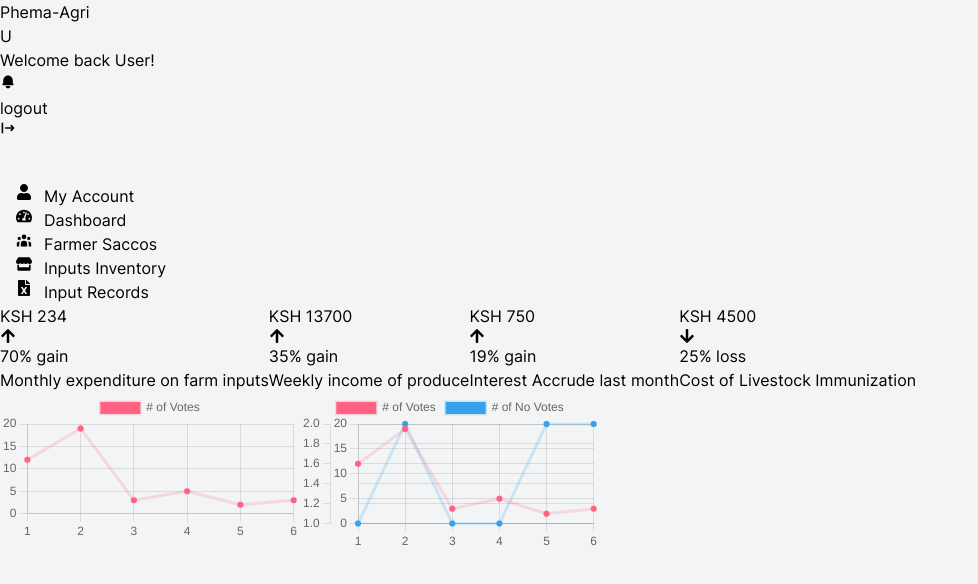
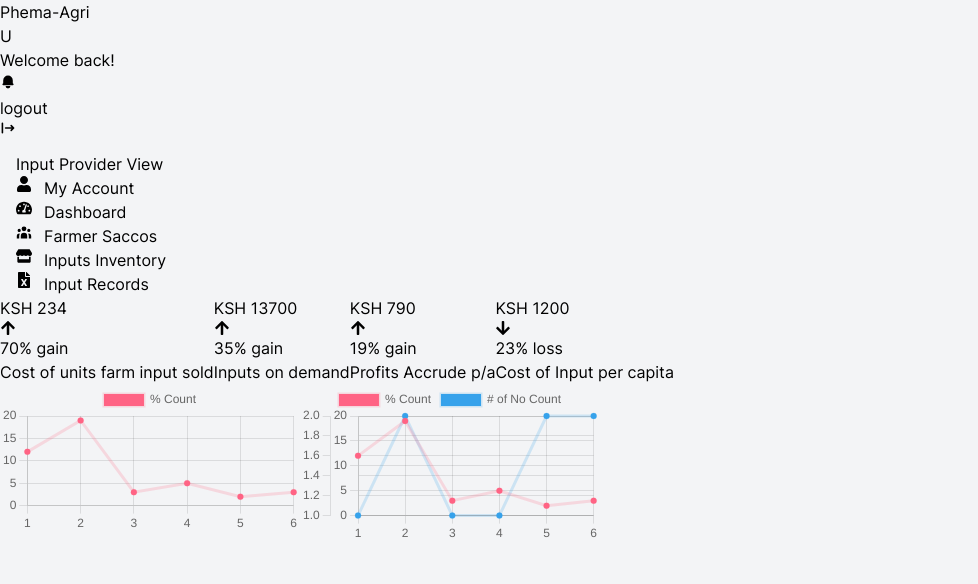
Before and after one commit to ertush/medora-app, a Next.js app: page /InputProvider in a window 1280 px wide. Shown: the top 584 px of the page, without its empty margins (0-978 px from the left). Built offline with nearby package versions, Linux system fonts and the light colour scheme.

Commit message:
Modified Front page

```diff
--- a/components/HeaderTitle.js
+++ b/components/HeaderTitle.js
@@ -1,7 +1,7 @@
 function HeaderTitle() {
     return (
-        <div className="absolute top-[40%] left-[10%] flex-col items-start">
-        <p className="w-[90%] text-4xl font-extrabold text-light-yellow">
+        <div className="absolute top-[40%] left-[10%] md:left-[15%] flex-col items-start">
+        <p className="w-[90%] text-4xl font-extrabold text-dark-green">
           {" "}
           Take Control of your produce today
         </p>
--- a/pages/Farmer.js
+++ b/pages/Farmer.js
@@ -1,22 +1,25 @@
-import {HiBell} from 'react-icons/hi'
-import {useState, useEffect} from 'react'
-import {HiLogout} from 'react-icons/hi'
-import ChartCard from '../components/ChartCard'
-import {FaUser, FaTachometerAlt, FaCog, FaLeaf} from 'react-icons/fa'
-import { barChartData, barChartOptions,groupedBarOptions, groupedBarData } from '../shared/DummyData'
+import { HiBell } from "react-icons/hi";
+import { useState, useEffect } from "react";
+import { HiLogout } from "react-icons/hi";
+import ChartCard from "../components/ChartCard";
+import { FaUser, FaTachometerAlt, FaCog, FaLeaf } from "react-icons/fa";
+import {
+  barChartData,
+  barChartOptions,
+  groupedBarOptions,
+  groupedBarData,
+} from "../shared/DummyData";
 
-import { Bar, } from 'react-chartjs-2';
-import DataCard from '../components/DataCard'
-
+import { Bar } from "react-chartjs-2";
+import DataCard from "../components/DataCard";
 
 function Farmer() {
-
-    const [user, _] = useState('User')
-    const [selected, setSelected] = useState(2)
+  const [user, _] = useState("User");
+  const [selected, setSelected] = useState(2);
 
   const handleSelect = (e) => {
-        setSelected(e.selected)
-      }
+    setSelected(e.selected);
+  };
 
   return (
     <div>
@@ -43,22 +46,32 @@ function Farmer() {
         <div className="flex space-x-3 items-center">
           {/* Avatar */}
           <div>
-            <span onClick={() => {}} className="w-8 h-8 rounded-full flex center-content bg-dark-maroon">
-              <a href="#" className="text-gray-100 text-lg font-semibold capitalize">{user[0]}</a>
+            <span
+              onClick={() => {}}
+              className="w-8 h-8 rounded-full flex center-content bg-dark-maroon"
+            >
+              <a
+                href="#"
+                className="text-gray-100 text-lg font-semibold capitalize"
+              >
+                {user[0]}
+              </a>
             </span>
-
           </div>
 
           {/* User email */}
-            <p className="text-base md:flex hidden text-darker-green">
-              {user}
-            </p>
+          <p className="text-base md:flex hidden text-darker-green">Welcome back!</p>
           {/* Notification */}
-            <button><HiBell className="w-6 h-6 text-dark-green" /></button>
+          <button>
+            <HiBell className="w-6 h-6 text-dark-green" />
+          </button>
           {/* Logout */}
-             <a href="/" className="flex center-content space-x-2 p-2 rounded-md bg-dark-green">
+          <a
+            href="/"
+            className="flex center-content space-x-2 p-2 rounded-md bg-dark-green"
+          >
             <p className="text-base font-semibold text-gray-100">logout</p>
-              <HiLogout className="w-6 h-6 text-gray-100"/>
+            <HiLogout className="w-6 h-6 text-gray-100" />
           </a>
         </div>
       </div>
@@ -67,7 +80,10 @@ function Farmer() {
       <div className=" md:h-screen flex justify-between items-start w-full h-full bg-gray-100">
         {/* Menu Strip */}
         <div className="  md:w-[15%] md:px-4 md:max-h-screeen w-[12%] h-screen bg-dark-green space-y-8 px-2  py-4 flex-col justify-evenly items-center">
-            <button className="md:flex md:pt-12 md:space-x-3 items-center">
+          <p className="hidden md:flex md:pt-4 text-gray-100 font-bold">
+            Farmer View
+          </p>
+          <button className="md:flex md:space-x-3 items-center">
             <FaUser className="w-6 h-6 text-gray-100" />
             <p className="hidden md:flex text-gray-100"> My Account</p>
           </button>
@@ -186,13 +202,17 @@ function Farmer() {
           <div className="hidden md:flex md:h-auto space-x-6">
             <ChartCard
               renderItem={() => (
-                  <Bar data={barChartData}  options={barChartOptions} />
+                <Bar data={barChartData} options={barChartOptions} />
               )}
             />
 
             <ChartCard
               renderItem={() => (
-                  <Bar data={groupedBarData} height={160} options={groupedBarOptions} />
+                <Bar
+                  data={groupedBarData}
+                  height={160}
+                  options={groupedBarOptions}
+                />
               )}
             />
           </div>
@@ -202,23 +222,28 @@ function Farmer() {
           <div className={"md:hidden"}>
             <ChartCard
               renderItem={() => (
-                  <Bar data={barChartData} height={67}  options={barChartOptions} />
+                <Bar
+                  data={barChartData}
+                  height={67}
+                  options={barChartOptions}
+                />
               )}
             />
 
             <ChartCard
               renderItem={() => (
-                  <Bar data={groupedBarData} height={110} options={groupedBarOptions} />
+                <Bar
+                  data={groupedBarData}
+                  height={110}
+                  options={groupedBarOptions}
+                />
               )}
             />
           </div>
-
-
-
         </div>
       </div>
     </div>
   );
 }
 
-export default Farmer
+export default Farmer;
--- a/pages/InputProvider.js
+++ b/pages/InputProvider.js
@@ -41,7 +41,7 @@ function InputProvider() {
             </div>
             {/* Welcome user */}
             <p className="text-base md:flex hidden text-darker-green">
-              Welcome back {user}!
+              Welcome back!
             </p>
 
             {/* Notification */}
@@ -60,8 +60,8 @@ function InputProvider() {
       <div className=" md:h-screen flex justify-between items-start w-full h-full bg-gray-100">
           {/* Menu Strip */}
           <div className="  md:w-[15%] md:px-4 md:max-h-screeen w-[12%] h-screen bg-dark-green space-y-8 px-2  py-4 flex-col justify-evenly items-center">
-
-            <button className="md:flex md:pt-12 md:space-x-3 items-center">
+            <p className="hidden md:flex md:pt-4 text-gray-100 font-bold">Input Provider View</p>
+            <button className="md:flex  md:space-x-3 items-center">
               <FaUser className="w-6 h-6 text-gray-100" />
               <p className="hidden md:flex text-gray-100">My Account</p>
             </button>
@@ -92,9 +92,9 @@ function InputProvider() {
               <ChartCard
                 renderItem={() => (
                   <DataCard
-                    cost={234}
-                    description={"Monthly expenditure on farm inputs"}
-                    delta={70}
+                    cost={2344}
+                    description={"Cost of units farm input sold"}
+                    delta={81}
                     state={true}
                   />
                 )}
@@ -103,8 +103,8 @@ function InputProvider() {
               <ChartCard
                 renderItem={() => (
                   <DataCard
-                    cost={13700}
-                    description={"Weekly income of produce"}
+                    cost={1240}
+                    description={"Inputs on Demand"}
                     delta={35}
                     state={true}
                   />
@@ -114,8 +114,8 @@ function InputProvider() {
               <ChartCard
                 renderItem={() => (
                   <DataCard
-                    cost={750}
-                    description={"Interest Accrude last month"}
+                    cost={389750}
+                    description={"Profits Accrude p/a"}
                     delta={19}
                     state={true}
                   />
@@ -126,7 +126,7 @@ function InputProvider() {
                 renderItem={() => (
                   <DataCard
                     cost={4500}
-                    description={"Cost of Livestock Immunization"}
+                    description={"Happy Farmers"}
                     delta={25}
                     state={false}
                   />
@@ -139,7 +139,7 @@ function InputProvider() {
                 renderItem={() => (
                   <DataCard
                     cost={234}
-                    description={"Monthly expenditure on farm inputs"}
+                    description={"Cost of units farm input sold"}
                     styling={"h-[20%]"}
                     delta={70}
                     state={true}
@@ -151,7 +151,7 @@ function InputProvider() {
                 renderItem={() => (
                   <DataCard
                     cost={13700}
-                    description={"Weekly income of produce"}
+                    description={"Inputs on demand"}
                     delta={35}
                     state={true}
                   />
@@ -161,8 +161,8 @@ function InputProvider() {
               <ChartCard
                 renderItem={() => (
                   <DataCard
-                    cost={750}
-                    description={"Interest Accrude last month"}
+                    cost={790}
+                    description={"Profits Accrude p/a"}
                     delta={19}
                     state={true}
                   />
@@ -172,9 +172,9 @@ function InputProvider() {
               <ChartCard
                 renderItem={() => (
                   <DataCard
-                    cost={4500}
-                    description={"Cost of Livestock Immunization"}
-                    delta={25}
+                    cost={1200}
+                    description={"Cost of Input per capita"}
+                    delta={23}
                     state={false}
                   />
                 )}
--- a/pages/Investor.js
+++ b/pages/Investor.js
@@ -23,9 +23,7 @@ function Investor() {
         className="
         w-full
         flex
-        justify-between <ChartCard
-                    renderItem={() => <Pie data={pieChartData} title={'crop coverage by acerage'} />}
-                />
+        justify-between
         items-center
         p-4
         bg-gray-100
@@ -49,7 +47,7 @@ function Investor() {
           </div>
           {/* Welcome user */}
           <p className="text-base md:flex hidden text-darker-green">
-            Welcome back {user}!
+            Welcome back!
           </p>
           {/* Notification */}
           <button>
@@ -71,7 +69,8 @@ function Investor() {
       <div className=" md:h-screen flex justify-between items-start w-full h-full bg-gray-100">
         {/* Menu Strip */}
         <div className="  md:w-[15%] md:px-4 md:max-h-screeen w-[12%] h-screen bg-dark-green space-y-8 px-2  py-4 flex-col justify-evenly items-center">
-          <button className="md:flex md:pt-12 md:space-x-3 items-center">
+        <p className="hidden md:flex md:pt-4 text-gray-100 font-bold">Investor View</p>
+          <button className="md:flex md:space-x-3 items-center">
             <FaUser className="w-6 h-6 text-gray-100" />
             <p className="hidden md:flex text-gray-100">My Account</p>
           </button>
@@ -101,8 +100,8 @@ function Investor() {
             <ChartCard
               renderItem={() => (
                 <DataCard
-                  cost={234}
-                  description={"Monthly expenditure on farm inputs"}
+                  cost={6800000}
+                  description={"Total Shares Owned"}
                   delta={70}
                   state={true}
                 />
@@ -112,8 +111,8 @@ function Investor() {
             <ChartCard
               renderItem={() => (
                 <DataCard
-                  cost={13700}
-                  description={"Weekly income of produce"}
+                  cost={137440}
+                  description={"Money Lent Out"}
                   delta={35}
                   state={true}
                 />
@@ -123,9 +122,9 @@ function Investor() {
             <ChartCard
               renderItem={() => (
                 <DataCard
-                  cost={750}
-                  description={"Interest Accrude last month"}
-                  delta={9}
+                  cost={780000}
+                  description={"Return on Investment"}
+                  delta={19}
                   state={true}
                 />
               )}
@@ -134,8 +133,8 @@ function Investor() {
             <ChartCard
               renderItem={() => (
                 <DataCard
-                  cost={4500}
-                  description={"Cost of Livestock Immunization"}
+                  cost={90000}
+                  description={"Annual rate of Business growth"}
                   delta={25}
                   state={false}
                 />
@@ -148,7 +147,7 @@ function Investor() {
               renderItem={() => (
                 <DataCard
                   cost={234}
-                  description={"Monthly expenditure on farm inputs"}
+                  description={"Total Shares Owned"}
                   styling={"h-[20%]"}
                   delta={70}
                   state={true}
@@ -160,7 +159,7 @@ function Investor() {
               renderItem={() => (
                 <DataCard
                   cost={13700}
-                  description={"Weekly income of produce"}
+                  description={"Money Lent Out"}
                   delta={35}
                   state={true}
                 />
@@ -171,7 +170,7 @@ function Investor() {
               renderItem={() => (
                 <DataCard
                   cost={750}
-                  description={"Interest Accrude last month"}
+                  description={"Return on Investment"}
                   delta={9}
                   state={true}
                 />
@@ -182,7 +181,7 @@ function Investor() {
               renderItem={() => (
                 <DataCard
                   cost={4500}
-                  description={"Cost of Livestock Immunization"}
+                  description={"Annual rate of Business growth"}
                   delta={25}
                   state={false}
                 />
--- /dev/null
+++ b/pages/UserCreated.js
@@ -0,0 +1,48 @@
+import { HiCheckCircle } from 'react-icons/hi'
+import { Blob1, Blob2, Blob3, Blob4, Blob5, Blob6 } from '../components/Blobs'
+
+function UserCreated() {
+    return (
+        <>
+        <div className="w-full h-full relative z-1">
+            {/* Blob 1 */}
+            <div className="z-2 absolute w-40 h-40 top-1 right-0 animate-spin-slow">
+                <Blob1 />
+            </div>
+
+            {/* Blob 2 */}
+            <div className="z-2 absolute w-32 h-32 top-12 right-20 animate-spin-slow">
+            <Blob2 />
+            </div>
+
+            {/* Blob 3 */}
+            <div className="z-2 absolute w-44 h-32 top-12 left-0 animate-fade">
+            <Blob3 />
+            </div>
+
+            {/* Blob 4  */}
+            <div className="z-2 absolute w-20 h-20 top-14 left-0 animate-spin-slow">
+            <Blob4 />
+            </div>
+
+            {/* Blob 5 */}
+            <div className="z-2 absolute -left-14 rotate-45 w-40 top-48">
+            <Blob5 />
+            </div>
+
+            {/* Blob 6  */}
+            <div className="z-2 absolute -right-20 rotate-45 w-48 top-64">
+            <Blob6 />
+            </div>
+        </div>
+        <div className="z-2 w-full h-auto mx-auto flex-col center-content space-y-4">
+            <center><HiCheckCircle className="w-20 h-20  text-light-green mt-[80%] md:mt-[15%]"/></center>
+            <h3 className="text-3xl font-bold text-dark-maroon text-center ">Your Account is Ready</h3>
+            <center><a href="/" className="text-base font-thin underline text-dark-green text-center">back to login</a></center>
+        </div>
+        </>
+
+    )
+}
+
+export default UserCreated
--- a/pages/Vendor.js
+++ b/pages/Vendor.js
@@ -1,16 +1,24 @@
-
-import {useState} from 'react'
-import {HiBell, HiLogout} from 'react-icons/hi'
-import { FaFileWord, FaMoneyBillAlt, FaStore, FaSwatchbook, FaUser } from 'react-icons/fa'
-import { FaTachometerAlt} from 'react-icons/fa'
-import {multiTypeData, stackedBarData, stackedBarOptions} from '../shared/DummyData'
-import { Bar } from 'react-chartjs-2'
-import ChartCard from '../components/ChartCard'
-import DataCard from '../components/DataCard'
+import { useState } from "react";
+import { HiBell, HiLogout } from "react-icons/hi";
+import {
+  FaFileWord,
+  FaMoneyBillAlt,
+  FaStore,
+  FaSwatchbook,
+  FaUser,
+} from "react-icons/fa";
+import { FaTachometerAlt } from "react-icons/fa";
+import {
+  multiTypeData,
+  stackedBarData,
+  stackedBarOptions,
+} from "../shared/DummyData";
+import { Bar } from "react-chartjs-2";
+import ChartCard from "../components/ChartCard";
+import DataCard from "../components/DataCard";
 
 function Vendor() {
-
-    const [user, setUser] = useState('User')
+  const [user, setUser] = useState("User");
   return (
     <div>
       {/* Menu Bar */}
@@ -36,19 +44,26 @@ function Vendor() {
         <div className="flex space-x-3 items-center">
           {/* Avatar */}
           <div className="w-8 h-8 rounded-full flex center-content bg-dark-maroon">
-              <p className="text-gray-100 text-lg font-semibold capitalize">{user[0]}</p>
+            <p className="text-gray-100 text-lg font-semibold capitalize">
+              {user[0]}
+            </p>
           </div>
           {/* Welcome user */}
           <p className="text-base md:flex hidden text-darker-green">
-              Welcome back {user}!
+            Welcome back!
           </p>
           {/* Notification */}
-            <button><HiBell className="w-6 h-6 text-dark-green" /></button>
+          <button>
+            <HiBell className="w-6 h-6 text-dark-green" />
+          </button>
 
           {/* Logout */}
-             <a href="/" className="flex center-content space-x-2 p-2 rounded-md bg-dark-green">
+          <a
+            href="/"
+            className="flex center-content space-x-2 p-2 rounded-md bg-dark-green"
+          >
             <p className="text-base font-semibold text-gray-100">logout</p>
-              <HiLogout className="w-6 h-6 text-gray-100"/>
+            <HiLogout className="w-6 h-6 text-gray-100" />
           </a>
         </div>
       </div>
@@ -57,8 +72,10 @@ function Vendor() {
       <div className=" md:h-screen flex justify-between items-start w-full h-full bg-gray-100">
         {/* Menu Strip */}
         <div className="  md:w-[15%] md:px-4 md:max-h-screeen w-[12%] h-screen bg-dark-green space-y-8 px-2  py-4 flex-col justify-evenly items-center">
-
-            <button className="md:flex md:pt-12 md:space-x-3 items-center">
+          <p className="hidden md:flex md:pt-4 text-gray-100 font-bold">
+            Vendor View
+          </p>
+          <button className="md:flex md:space-x-3 items-center">
             <FaUser className="w-6 h-6 text-gray-100" />
             <p className="hidden md:flex text-gray-100">My Account</p>
           </button>
@@ -78,13 +95,11 @@ function Vendor() {
             <FaSwatchbook className="w-6 h-6 text-gray-100" />
             <p className="hidden md:flex text-gray-100">Accounts</p>
           </button>
-
         </div>
 
         {/* Charts container*/}
 
         <div className="flex-col w-[79%] space-y-10 mx-auto center-content h-auto">
-
           {/* Menu Title */}
           <h3 className="md:hidden mt-2 text-base font-semibold text-darker-green"></h3>
 
@@ -96,20 +111,17 @@ function Vendor() {
                   cost={14}
                   description={"Pending transactions"}
                   renderIcon={() => (
-                        <FaMoneyBillAlt  className="text-gray-100 w-6 h-6"/>
+                    <FaMoneyBillAlt className="text-gray-100 w-6 h-6" />
                   )}
-
-                  >
-
-                  </DataCard>
+                ></DataCard>
               )}
             />
 
             <ChartCard
               renderItem={() => (
                 <DataCard
-                    cost={13700}
-                    description={"Weekly income of produce"}
+                  cost={65800}
+                  description={"Monetry total stock value"}
                   delta={35}
                   state={true}
                 />
@@ -119,8 +131,8 @@ function Vendor() {
             <ChartCard
               renderItem={() => (
                 <DataCard
-                    cost={750}
-                    description={"Interest Accrude last month"}
+                  cost={752230}
+                  description={"Quater 3 Profits"}
                   delta={9}
                   state={true}
                 />
@@ -130,8 +142,8 @@ function Vendor() {
             <ChartCard
               renderItem={() => (
                 <DataCard
-                    cost={4500}
-                    description={"Cost of Livestock Immunization"}
+                  cost={450}
+                  description={"No. of Resellers"}
                   delta={25}
                   state={false}
                 />
@@ -144,14 +156,11 @@ function Vendor() {
               renderItem={() => (
                 <DataCard
                   cost={14}
-                    description={"Pending transactions"}
+                  description={"Sales of product X"}
                   renderIcon={() => (
-                        <FaMoneyBillAlt  className="text-gray-100 w-6 h-6"/>
-                    )}>
-
-                    </DataCard>
-
-
+                    <FaMoneyBillAlt className="text-gray-100 w-6 h-6" />
+                  )}
+                ></DataCard>
               )}
             />
 
@@ -159,7 +168,7 @@ function Vendor() {
               renderItem={() => (
                 <DataCard
                   cost={13700}
-                    description={"Weekly income of produce"}
+                  description={"Monetry total stock value"}
                   delta={35}
                   state={true}
                 />
@@ -170,7 +179,7 @@ function Vendor() {
               renderItem={() => (
                 <DataCard
                   cost={750}
-                    description={"Interest Accrude last month"}
+                  description={"Quater 3 Profits"}
                   delta={9}
                   state={true}
                 />
@@ -181,7 +190,7 @@ function Vendor() {
               renderItem={() => (
                 <DataCard
                   cost={4500}
-                    description={"Cost of Livestock Immunization"}
+                  description={"No. of Resellers"}
                   delta={25}
                   state={false}
                 />
@@ -191,20 +200,13 @@ function Vendor() {
 
           {/* Line & scatter Charts md break point */}
           <div className="hidden md:flex md:h-auto space-x-6">
-              <ChartCard
-                renderItem={() => (
-                  <Bar
-                    data={multiTypeData}
-                  />
-                )}
-              />
+            <ChartCard renderItem={() => <Bar data={multiTypeData} />} />
             <ChartCard
               renderItem={() => (
                 <Bar
                   height={160}
                   options={stackedBarOptions}
                   data={stackedBarData}
-
                 />
               )}
             />
@@ -213,13 +215,7 @@ function Vendor() {
           {/* Line & Scatter Charts for sm break point  */}
           <div className={"md:hidden"}>
             <ChartCard
-                renderItem={() => (
-                  <Bar
-                    height={67}
-                    data={multiTypeData}
-
-                  />
-                )}
+              renderItem={() => <Bar height={67} data={multiTypeData} />}
             />
             <ChartCard
               renderItem={() => (
@@ -233,9 +229,8 @@ function Vendor() {
           </div>
         </div>
       </div>
-
     </div>
-    )
+  );
 }
 
-export default Vendor
+export default Vendor;
--- a/pages/api/auth.js
+++ b/pages/api/auth.js
@@ -27,7 +27,7 @@ export default async function authAPI(req, res) {
       });
 
       if (response) {
-        res.status(200).redirect("/");
+        res.writeHead(302, { Location: '/' }).end()
       }
     } catch (error) {
       console.log(error.message);
@@ -52,19 +52,19 @@ export default async function authAPI(req, res) {
 
         switch (loginType) {
           case "Farmer":
-            res.status(200).redirect("/Farmer");
+            res.writeHead(302, { Location: '/Farmer' }).end()
             break;
           case "Input Provider":
-            res.status(200).redirect("/InputProvider");
+            res.writeHead(302, { Location: '/InputProvider' }).end()
             break;
           case "Vendor":
-            res.status(200).redirect("/Vendor");
+            res.writeHead(302, { Location: '/Vendor' }).end()
             break;
           case "Investor":
-            res.status(200).redirect("/Investor");
+            res.writeHead(302, { Location: '/Investor' }).end()
             break;
           default:
-            res.status(200).redirect("/Farmer");
+            res.writeHead(302, { Location: '/InFarmer' }).end()
             break;
         }
       } else {
```
Also changed, not shown: components/Blobs.js (+30 -2 lines), components/Header.js (+24 -4 lines), shared/DummyData.js (+10 -10 lines). Lines whose indentation alone changed are shown as unchanged.
